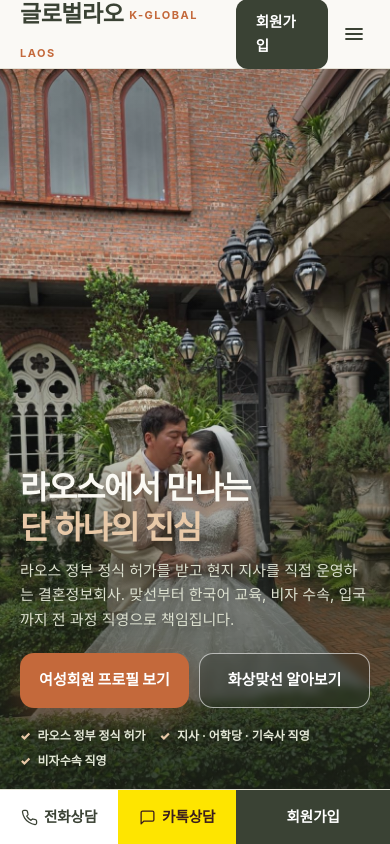
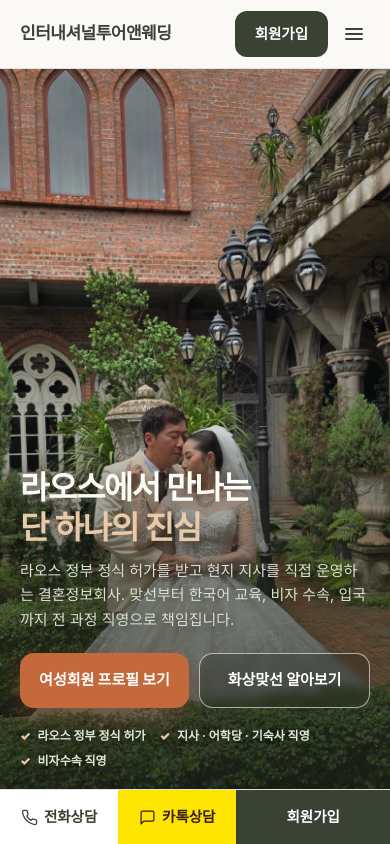
Before and after one commit to Jeongdonghwan/viet_prj, a Flask app: page / in a window 390 px wide. Shown: the top 844 px of the page. Run offline with Flask 3, Linux system fonts and the light colour scheme; some web fonts are replaced.

Commit message:
상호를 사업자등록증 기준 (주)인터내셔널투어앤웨딩으로 전체 변경
- 푸터 사업자 정보 확정: 상호·대표 이승훈·사업자등록번호 704-88-03145·업종
- 로고/타이틀/OG/어드민 브랜드 표기 일괄 교체 (모바일 로고 축소 대응)
- 인삿말 서명은 라오스 법인 대표(구본건) 유지 — ceo/ceo_lao 분리
- OG 이미지 새 상호로 재생성

Co-Authored-By: Claude Fable 5 <noreply@anthropic.com>

```diff
--- a/app/mailer.py
+++ b/app/mailer.py
@@ -19,7 +19,7 @@ def send_signup_mail(user):
         (user.has_children, "자녀 있음"),
     ) if flag]
 
-    body = f"""[글로벌라오] 신규 회원가입 신청이 접수되었습니다.
+    body = f"""[인터내셔널투어앤웨딩] 신규 회원가입 신청이 접수되었습니다.
 
 아이디: {user.login_id}
 이름: {user.name}
--- a/app/static/css/main.css
+++ b/app/static/css/main.css
@@ -52,6 +52,7 @@ header.site{background:rgba(250,249,245,.92);backdrop-filter:blur(12px);border-b
 .hd{max-width:1140px;margin:0 auto;padding:0 20px;display:flex;align-items:center;justify-content:space-between;height:68px}
 .logo{font-family:var(--serif);font-weight:900;font-size:23px;color:var(--brand);letter-spacing:-.5px}
 .logo span{color:var(--accent);font-size:11px;font-family:var(--sans);font-weight:700;margin-left:6px;vertical-align:3px;letter-spacing:1.5px}
+@media(max-width:640px){.logo{font-size:17px}.logo span{display:none}}
 nav.gnb{display:flex;gap:28px;font-weight:600;font-size:15.5px}
 nav.gnb a{padding:4px 0;position:relative}
 nav.gnb a::after{content:'';position:absolute;left:0;bottom:-2px;width:0;height:2px;background:var(--brand-mid);transition:width .25s}
--- a/app/templates/base.html
+++ b/app/templates/base.html
@@ -72,7 +72,7 @@
     <div class="links">
       <a href="{{ url_for('pages.greeting') }}">인삿말</a><a href="{{ url_for('pages.license_page') }}">허가자료</a><a href="{{ url_for('pages.process') }}">절차 및 비용</a><a href="{{ url_for('pages.faq') }}">고객센터</a><a href="{{ url_for('pages.location') }}">찾아오시는길</a>
     </div>
-    <p>상호: {{ site.brand_ko }} · 대표: {{ site.ceo }} · 사업자등록번호: {{ site.biz_no }}</p>
+    <p>상호: {{ site.company_kr }} · 대표: {{ site.ceo }} · 사업자등록번호: {{ site.biz_no }} · 업종: 여행사 · 국제결혼중개업</p>
     {# TODO(클라이언트 확인): 한국 국제결혼중개업 등록번호 확정 시 site.broker_no 기재 #}
     {% if site.broker_no %}<p>국제결혼중개업 등록번호: {{ site.broker_no }}</p>{% endif %}
     <p>한국 사무실: {{ site.addr_kr }} · 전화: {{ site.tel_kr }}</p>
--- a/app/templates/greeting.html
+++ b/app/templates/greeting.html
@@ -1,6 +1,6 @@
 {% extends "base.html" %}
 {% block title %}인삿말 — {{ site.brand_ko }}{% endblock %}
-{% block meta_desc %}{{ site.brand_ko }} 대표 {{ site.ceo }}의 인삿말. 라오스 정부 정식 허가를 받아 국제결혼 컨설팅과 한국어학당·기숙사를 직영으로 운영합니다.{% endblock %}
+{% block meta_desc %}{{ site.brand_en }} 대표 {{ site.ceo_lao }}의 인삿말. 라오스 정부 정식 허가를 받아 국제결혼 컨설팅과 한국어학당·기숙사를 직영으로 운영합니다.{% endblock %}
 {% block body_class %}pg-greeting{% endblock %}
 
 {% block content %}
@@ -25,7 +25,7 @@
         <p>결혼 후 신부님이 한국으로 입국하여 잘 살아갈 수 있도록 한국어 교육과 문화, 예절, 한국 음식 등을 가르치는 어학당과 기숙사를 직접 운영하고 있으며, 신랑·신부님들이 한국으로 이주하여 잘 정착할 수 있도록 최대한 노력하고 있습니다.</p>
         <p>많은 관심과 성원 부탁드립니다.</p>
       </div>
-      <div class="sign">{{ site.brand_en }} 대표 <b>{{ site.ceo }}</b> 배상</div>
+      <div class="sign">{{ site.brand_en }} 대표 <b>{{ site.ceo_lao }}</b> 배상</div>
     </div>
   </div>
 </section>
--- a/app/templates/index.html
+++ b/app/templates/index.html
@@ -8,7 +8,7 @@
 <div class="hero">
   {# 좌측 배경: 동일 사진의 블러 확장 — 화면 전체가 한 컷처럼 보이게 #}
   <img class="hero-blur" src="{{ url_for('static', filename='img/wedding-02.jpg') }}" alt="" aria-hidden="true">
-  <img class="hero-bg" src="{{ url_for('static', filename='img/wedding-02.jpg') }}" alt="글로벌라오 성혼 커플 웨딩 촬영">
+  <img class="hero-bg" src="{{ url_for('static', filename='img/wedding-02.jpg') }}" alt="{{ site.brand_ko }} 성혼 커플 웨딩 촬영">
   <div class="hero-shade" aria-hidden="true"></div>
   <div class="wrap hero-content">
     <h1>라오스에서 만나는<br><span class="hl">단 하나의 진심</span></h1>
@@ -217,7 +217,7 @@
 <section class="greet">
   <div class="wrap">
     <div class="greet-media rv">
-      <div class="main-ph"><img class="photo" src="{{ url_for('static', filename='img/office-01.jpg') }}" alt="라오스 비엔티안 글로벌라오 지사" loading="lazy"></div>
+      <div class="main-ph"><img class="photo" src="{{ url_for('static', filename='img/office-01.jpg') }}" alt="라오스 비엔티안 {{ site.brand_en }} 사옥" loading="lazy"></div>
     </div>
     <div class="rv rv-d1">
       <div class="sec-head" style="margin-bottom:0;display:block">
```
Also changed, not shown: app/config.py (+6 -5 lines), app/static/img/og-image.jpg.
